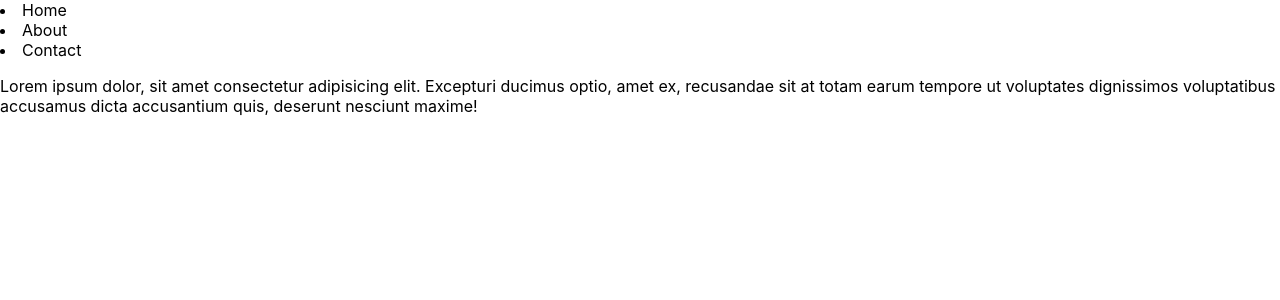
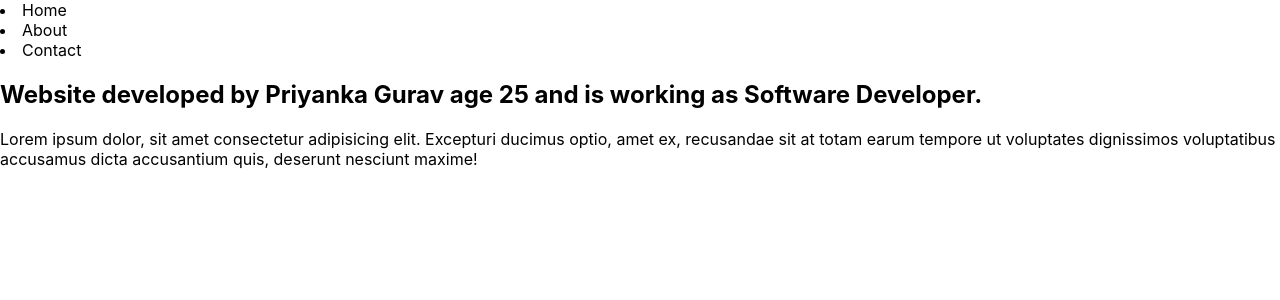
Before and after one commit to PriyankaGurav0105/React-Projects, a React (Create React App) app in the folder demoproject/: page / in a window 1280 px wide. Shown: the top 300 px of the page. Built offline with nearby package versions, Linux system fonts and the light colour scheme.

Commit message:
using objects and using {} brackets in jsx

```diff
--- a/demoproject/src/App.js
+++ b/demoproject/src/App.js
@@ -1,6 +1,12 @@
 import logo from './logo.svg';
 import './App.css';
 
+// let name = "Priyanka Gurav";
+let person ={
+  name: "Priyanka Gurav",
+  age: 25,
+  occupation: "Software Developer"
+}
 function App() {
   return (
     <>
@@ -10,6 +16,7 @@ function App() {
       <li>Contact</li>
       </nav>
       <div className="container">
+        <h2>Website developed by {person.name} age {person.age} and is working as {person.occupation}.</h2>
         <p>Lorem ipsum dolor, sit amet consectetur adipisicing elit.
           Excepturi ducimus optio, amet ex, recusandae sit at totam earum tempore ut voluptates dignissimos
           voluptatibus accusamus dicta accusantium quis, deserunt nesciunt maxime!</p>
```
